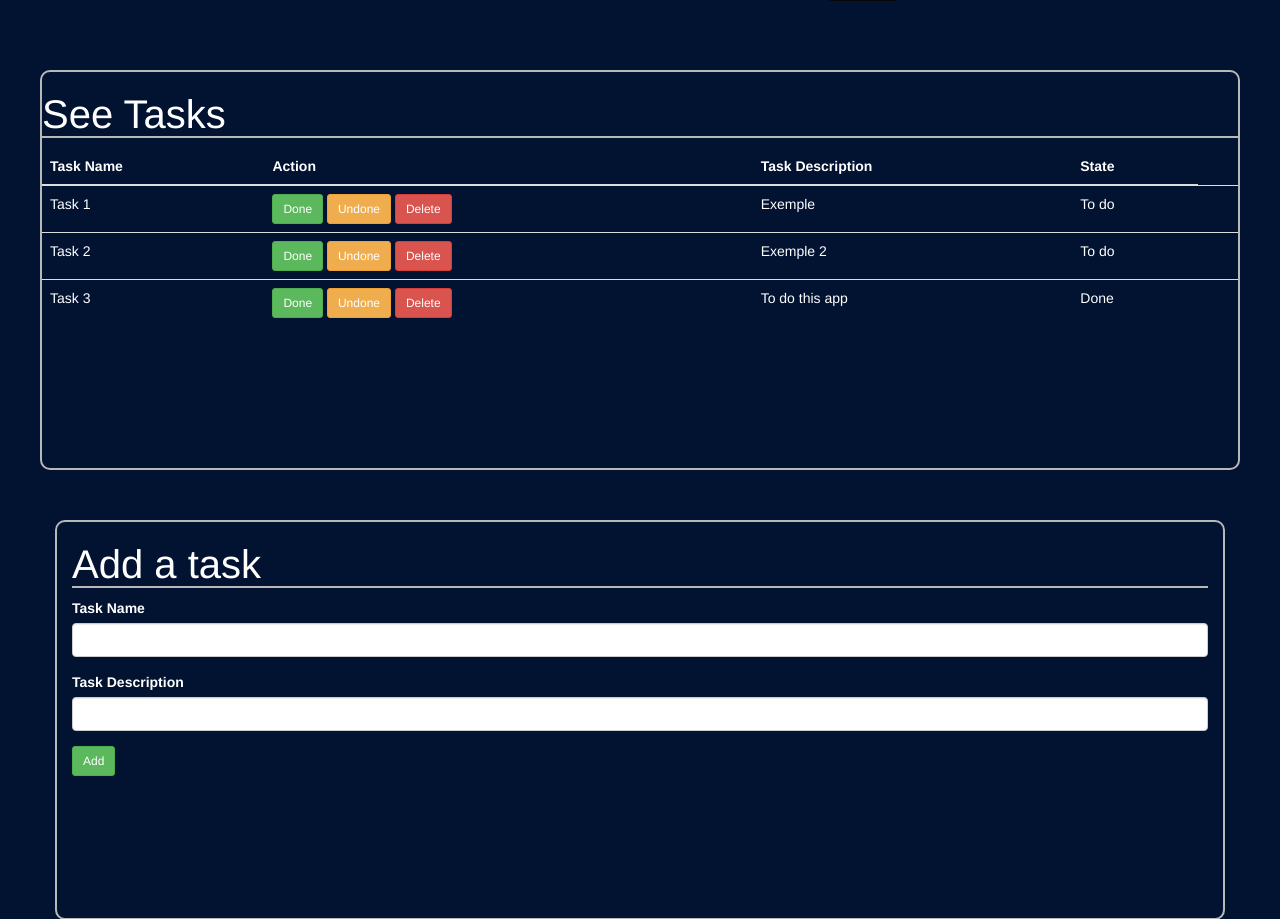
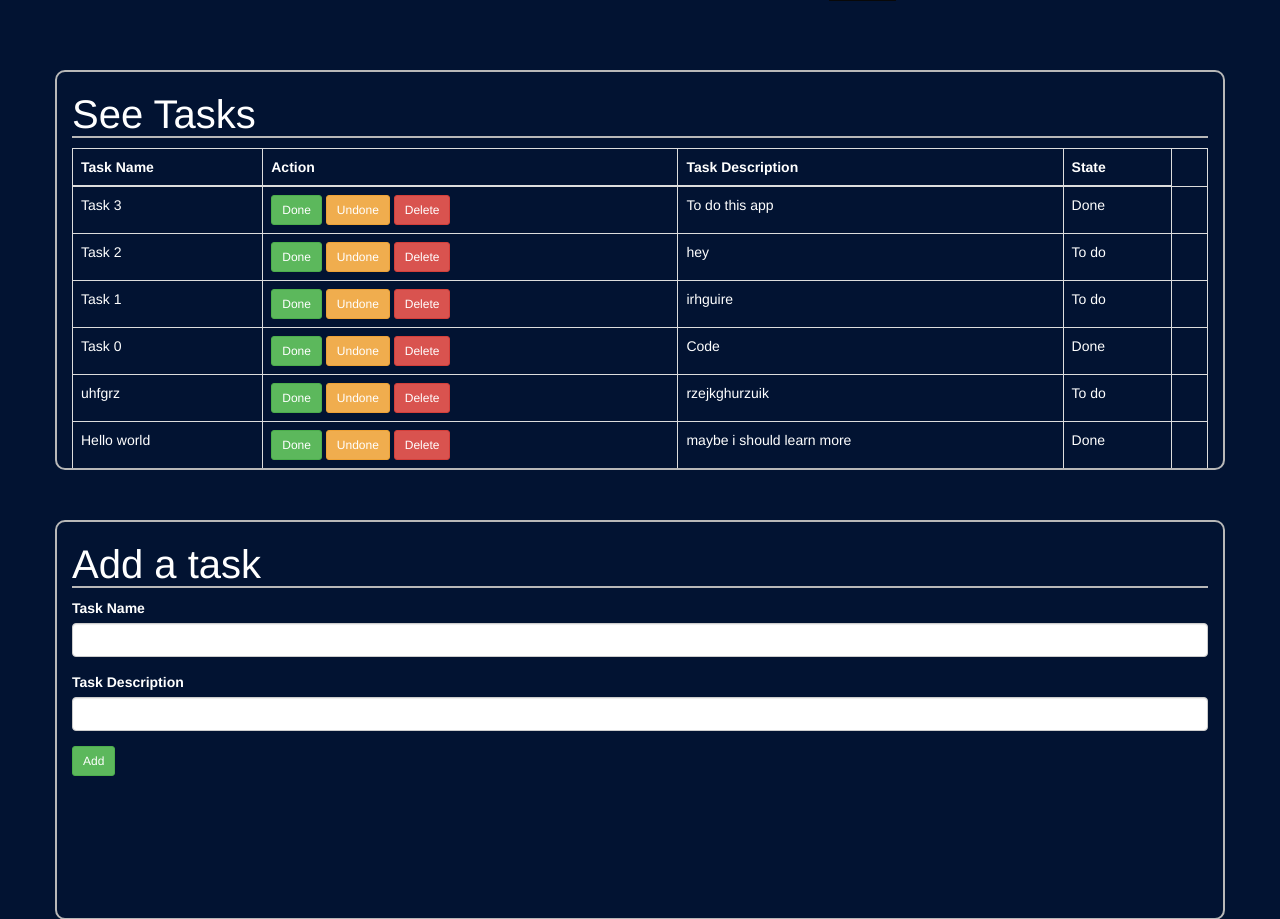
Before and after one commit to AoN-ToR/Python-Projects, a Flask app: page / in a window 1280 px wide. Shown: the part 50-969 px from the top of the page. Run offline with Flask 3, Linux system fonts and the light colour scheme; some libraries are stand-ins or nearby versions.

Commit message:
Adding a layout and building on it

```diff
--- a/TaskManager/app.py
+++ b/TaskManager/app.py
@@ -46,5 +46,14 @@ def undone(taskName):
 
     return redirect('/')
 
+@app.route('/stats')
+def stats():
+    tasks=loadFile(FILE_PATH)
+    return render_template('stats.html')
+
+@app.route('/see')
+def see():
+    return render_template('see.html')
+
 if __name__ == "__main__":
     app.run(debug=True)
--- a/TaskManager/file.json
+++ b/TaskManager/file.json
@@ -1,14 +1,30 @@
 {
-    "Task 1": {
-        "description": "Exemple",
-        "done": false
-    },
-    "Task 2": {
-        "description": "Exemple 2",
-        "done": false
-    },
     "Task 3": {
         "description": "To do this app",
         "done": true
+    },
+    "Task 2": {
+        "description": "hey",
+        "done": false
+    },
+    "Task 1": {
+        "description": "irhguire",
+        "done": false
+    },
+    "Task 0": {
+        "description": "Code",
+        "done": true
+    },
+    "uhfgrz": {
+        "description": "rzejkghurzuik",
+        "done": false
+    },
+    "Hello world": {
+        "description": "maybe i should learn more",
+        "done": true
+    },
+    "task x": {
+        "description": "x things todo",
+        "done": false
     }
 }
--- a/TaskManager/static/css/style.css
+++ b/TaskManager/static/css/style.css
@@ -21,9 +21,9 @@ main {
 
 .part1 {
   height: 50vh;
-  overflow-y: scroll;
   border-radius: 1rem;
   border: 2px solid rgb(184, 184, 184);
+  overflow-y: scroll;
 }
 
 .part1 h2 {
--- a/TaskManager/storage.py
+++ b/TaskManager/storage.py
@@ -10,7 +10,7 @@ def loadFile(file):
     except FileNotFoundError:
         print("The file was not found. Creating a new one.")
         return {}
-# at the end of the script, saves changes
+
 def saveChanges(file, f_dict):
     with open(file, 'w') as f:
         json.dump(f_dict, f, indent=4)
--- a/TaskManager/templates/homepage.html
+++ b/TaskManager/templates/homepage.html
@@ -1,42 +1,16 @@
-<!DOCTYPE html>
-<html lang="en">
-<head>
-  <title>Bootstrap Example</title>
-  <meta charset="utf-8">
-  <meta name="viewport" content="width=device-width, initial-scale=1">
-  <link rel="stylesheet" href="https://maxcdn.bootstrapcdn.com/bootstrap/3.4.1/css/bootstrap.min.css">
-  <link rel="stylesheet" href="{{ url_for('static', filename='css/style.css') }}">
-  <link rel="stylesheet" href="https://cdn.jsdelivr.net/npm/bootstrap-icons@1.10.5/font/bootstrap-icons.css">
-  <script src="https://ajax.googleapis.com/ajax/libs/jquery/3.7.1/jquery.min.js"></script>
-  <script src="https://maxcdn.bootstrapcdn.com/bootstrap/3.4.1/js/bootstrap.min.js"></script>
-</head>
-<body>
-  <nav class="navbar navbar-inverse">
-    <div class="container-fluid">
-      <div class="navbar-header">
-        <a class="navbar-brand" href="#">TaskManager</a>
-      </div>
-      <ul class="nav navbar-nav navbar-right">
-        <li class="active"><a href="#">Home</a></li>
-        <li><a href="#">Stats</a></li>
-        <li><a href="#">See How</a></li>
-        <li><a href="https://antonin-davy-query.netlify.app/">My Portfolio</a></li>
-        <li class="dropdown">
-          <a class="dropdown-toggle" data-toggle="dropdown" href="#">More Projects
-          <span class="caret"></span></a>
-          <ul class="dropdown-menu">
-            <li><a href="#">Projet 1</a></li>
-            <li><a href="#">Projet 2</a></li>
-            <li><a href="#">Projet 3</a></li>
-          </ul>
-      </ul>
-    </div>
-  </nav>
+{% extends 'layout.html' %}
+{% block title%}
+  HomePage
+{% endblock title %}
 
-  <main class="container-fluid">
-    <div class="table-responsive part1">
+{% block activeHome %}
+  class="active"
+{% endblock activeHome %}
+
+{% block content %}
+    <div class="table-responsive part1 container">
       <h2>See Tasks</h2>
-      <table class="table">
+      <table class="table table-bordered">
         <thead>
           <tr>
             <th>Task Name</th>
@@ -83,13 +57,5 @@
         </form>
       </div>
     </div>
-  </main>
 
-<footer>
-  <div>
-    <a href="https://github.com/AoN-ToR"><i class="bi bi-github"></i></a>
-    <a href="https://www.linkedin.com/in/antonin-davy-query-4435ba329/"><i class="bi bi-linkedin"></i></a>
-  </div>
-</footer>
-</body>
-</html>
+{% endblock content %}
--- /dev/null
+++ b/TaskManager/templates/layout.html
@@ -0,0 +1,51 @@
+<!DOCTYPE html>
+<html lang="en">
+<head>
+  <title>
+    {% block title %}
+
+    {% endblock %}
+  </title>
+  <meta charset="utf-8">
+  <meta name="viewport" content="width=device-width, initial-scale=1">
+  <link rel="stylesheet" href="https://maxcdn.bootstrapcdn.com/bootstrap/3.4.1/css/bootstrap.min.css">
+  <link rel="stylesheet" href="{{ url_for('static', filename='css/style.css') }}">
+  <link rel="stylesheet" href="https://cdn.jsdelivr.net/npm/bootstrap-icons@1.10.5/font/bootstrap-icons.css">
+  <script src="https://ajax.googleapis.com/ajax/libs/jquery/3.7.1/jquery.min.js"></script>
+  <script src="https://maxcdn.bootstrapcdn.com/bootstrap/3.4.1/js/bootstrap.min.js"></script>
+</head>
+<body>
+  <nav class="navbar navbar-inverse">
+    <div class="container-fluid">
+      <div class="navbar-header">
+        <a class="navbar-brand" href="#">TaskManager</a>
+      </div>
+      <ul class="nav navbar-nav navbar-right">
+        <li {% block activeHome %} {% endblock %}><a href="/">Home</a></li>
+        <li {% block activeStats %} {% endblock %}><a href="/stats">Stats</a></li>
+        <li {% block activeSee %} {% endblock %}><a href="/see">See How</a></li>
+        <li><a href="https://antonin-davy-query.netlify.app/">My Portfolio</a></li>
+        <li class="dropdown">
+          <a class="dropdown-toggle" data-toggle="dropdown" href="#">More Projects
+          <span class="caret"></span></a>
+          <ul class="dropdown-menu">
+            <li><a href="#">Projet 1</a></li>
+            <li><a href="#">Projet 2</a></li>
+            <li><a href="#">Projet 3</a></li>
+          </ul>
+      </ul>
+    </div>
+  </nav>
+  <main class="container-fluid">
+    {% block content %}
+
+    {% endblock %}
+  </main>
+  <footer>
+  <div>
+    <a href="https://github.com/AoN-ToR"><i class="bi bi-github"></i></a>
+    <a href="https://www.linkedin.com/in/antonin-davy-query-4435ba329/"><i class="bi bi-linkedin"></i></a>
+  </div>
+</footer>
+</body>
+</html>
--- /dev/null
+++ b/TaskManager/user.json
@@ -0,0 +1,3 @@
+{
+
+}
```
Also changed, not shown: TaskManager/tasks.py (+0 -8 lines), TaskManager/templates/see.html (added, +13 -0 lines), TaskManager/templates/stats.html (added, +13 -0 lines).
